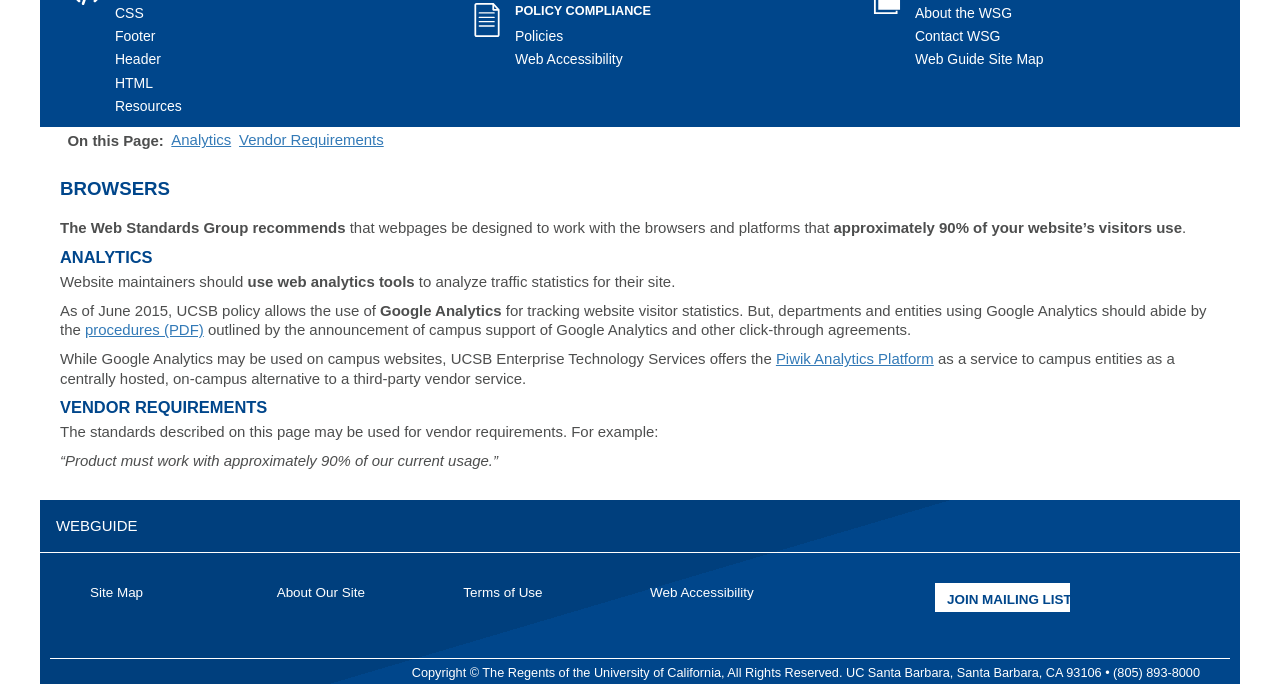
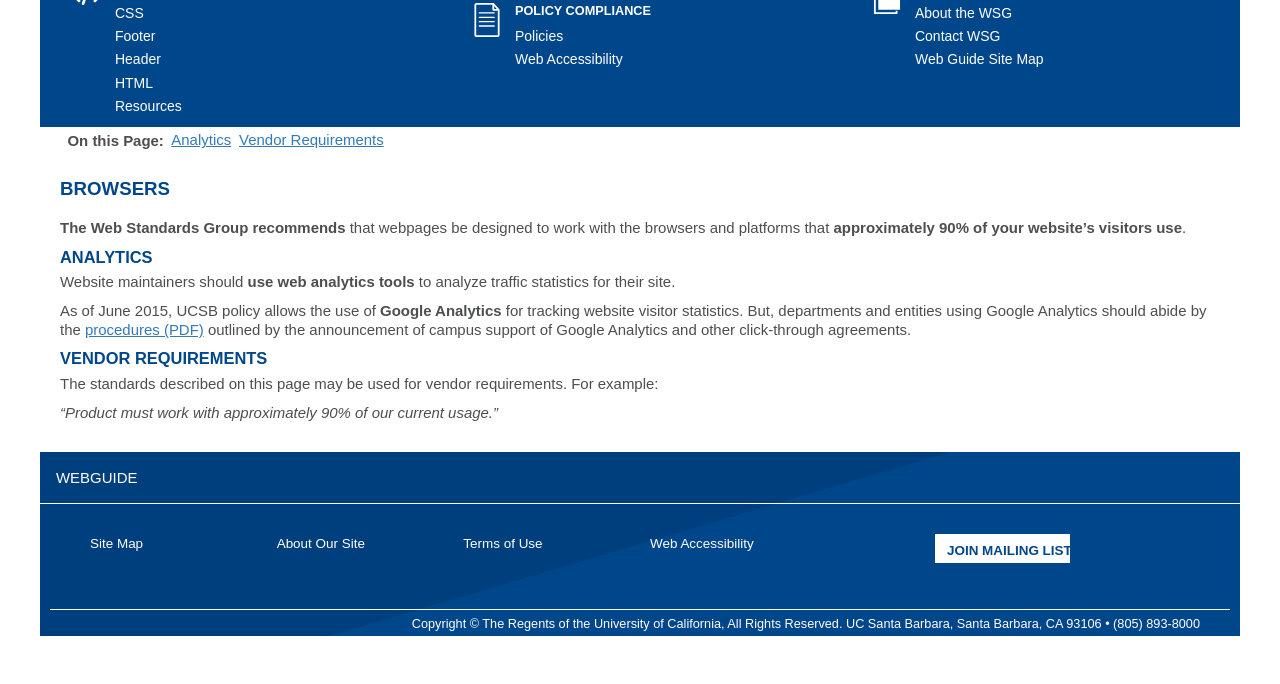
Before and after one commit to ucsb/webguide, a Jekyll site: the page built from browsers.md, in a window 1280 px wide and 1014 px high, cut to the strip 330-1014 px from the top of the window. Built offline with Jekyll 4.4.1, drawn with Linux system fonts in a browser that asks for light colours; some web fonts are replaced.

Commit message:
Removed reference to Piwik

```diff
--- a/browsers.md
+++ b/browsers.md
@@ -18,11 +18,6 @@ Analytics should abide by the [procedures (PDF)](http://www.policy.ucsb.edu/poli
 outlined by the announcement of campus support of Google Analytics and other
 click-through agreements.
 
-While Google Analytics may be used on campus websites, UCSB Enterprise
-Technology Services offers the [Piwik Analytics Platform](http://www.ets.ucsb.edu/services/ets-web-analytics)
-as a service to campus entities as a centrally hosted, on-campus alternative to
-a third-party vendor service.
-
 ### Vendor Requirements
 
 The standards described on this page may be used for vendor requirements.
```
